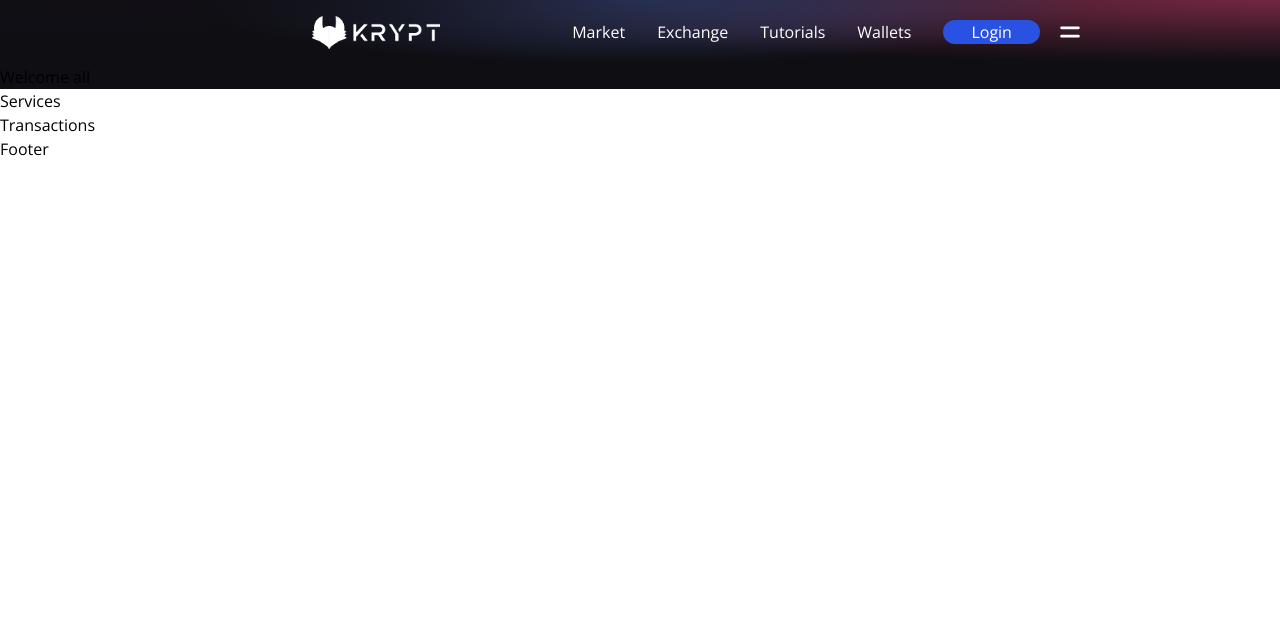
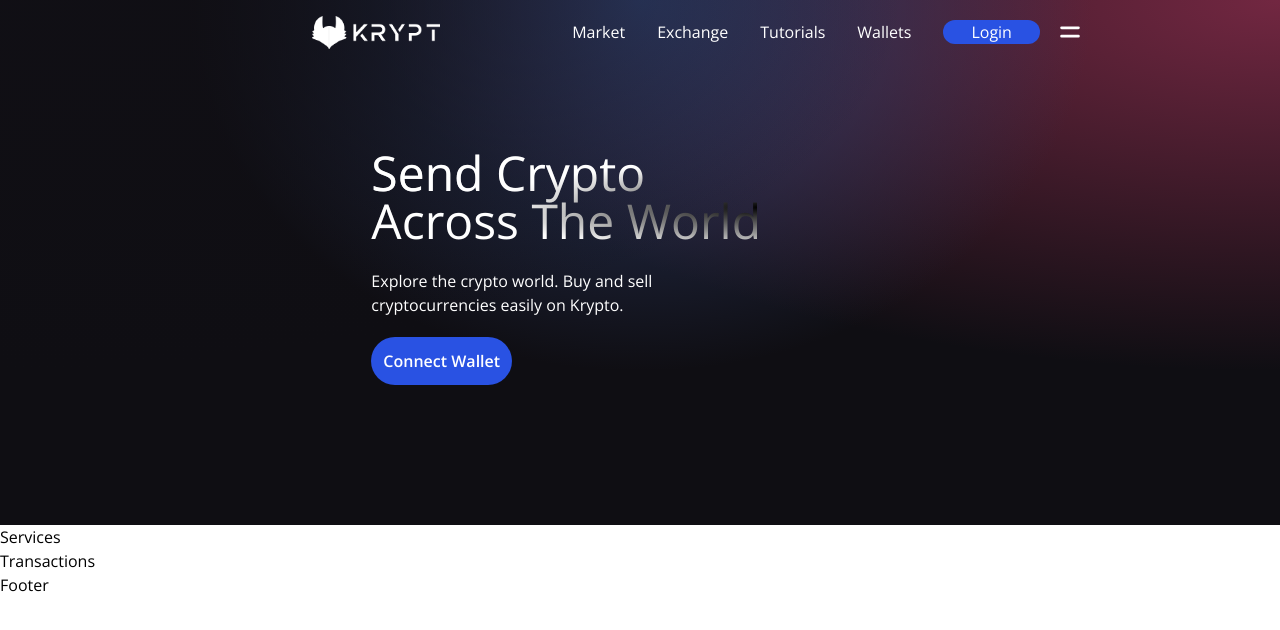
Before and after one commit to ZaidSultan10/web3react, a React (Vite) app in the folder client/: page / in a window 1280 px wide. Shown: the top 630 px of the page. Built offline with nearby package versions, Linux system fonts and the light colour scheme.

Commit message:
making welcome page

```diff
--- a/client/src/components/Welcome.jsx
+++ b/client/src/components/Welcome.jsx
@@ -6,9 +6,27 @@ import { BsInfoCircle} from 'react-icons/bs'
 import { Loader } from './';
 
 const Welcome = () => {
+
+    const connectWallet = () => {
+
+    }
+
   return (
-    <div>
-        <h1>Welcome all</h1>
+    <div className='flex justify-center items-center'>
+        <div className='flex mf:flex-row flex-col items-start justify-between md:p-20 py-12 px-4'>
+            <div className='flex flex-1 justify-start items-start flex-col mf:mr-10'>
+                <h1 className='text-3xl sm:text-5xl text-white text-gradient py-1'>Send Crypto <br /> Across The World</h1>
+                <p className="text-left mt-5 text-white font-light md:w-9/12 w-11/12 text-base">
+                    Explore the crypto world. Buy and sell cryptocurrencies easily on Krypto.
+                </p>
+                <button type='button' onClick={connectWallet} className="flex flex-row justify-center items-center my-5 bg-[#2952e3] p-3 rounded-full cursor-pointer hover:bg-[#2546bd]">
+                    <p className="text-white text-base font-semibold">Connect Wallet</p>
+                </button>
+                <div className="grid sm:grid-cols-3 grid-cols-2 w-full mt-10">
+
+                </div>
+            </div>
+        </div>
     </div>
 )};
 
```
